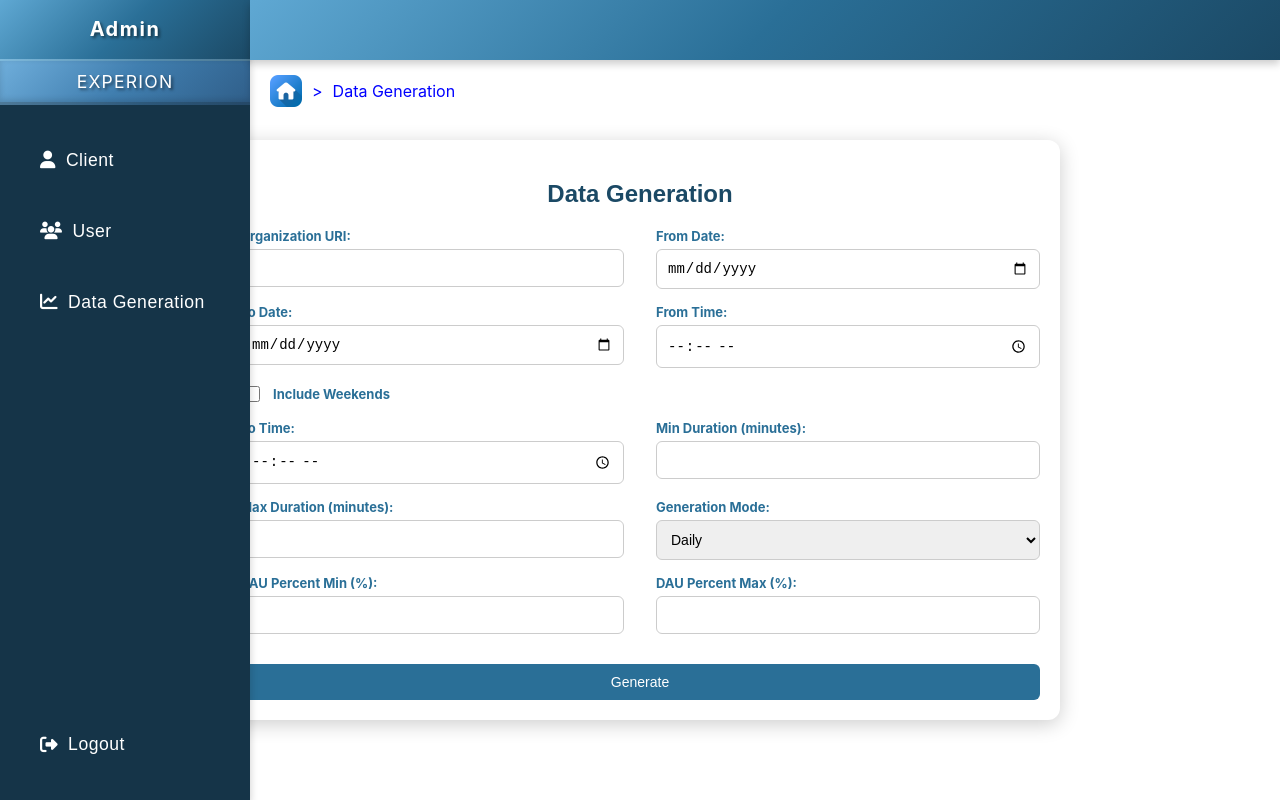
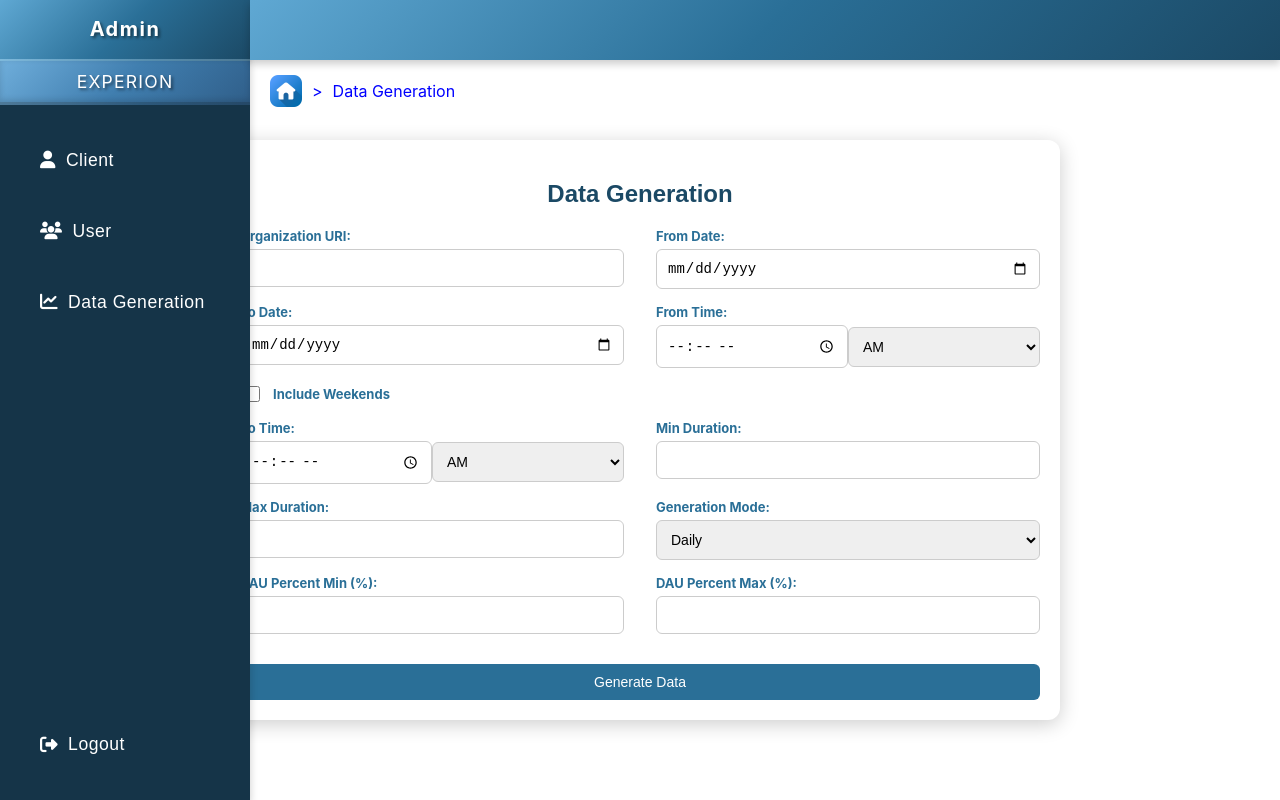
Before and after one commit to amalapeterexperionmea/datagen, a React (Create React App) app: page /data-generation in a window 1280 px wide. Built offline with nearby package versions, Linux system fonts and the light colour scheme.

Commit message:
time comit

```diff
--- a/src/Components/Data_generation/Data_generationForm.js
+++ b/src/Components/Data_generation/Data_generationForm.js
@@ -61,6 +61,12 @@ const Input = styled.input`
   }
 `;
 
+const TimeContainer = styled.div`
+  display: flex;
+  justify-content: space-between;
+  align-items: center;
+`;
+
 const CheckboxWrapper = styled.div`
   display: flex;
   align-items: center;
@@ -119,12 +125,14 @@ const DataGenerationForm = () => {
     todate: "",
     includeweekends: false,
     fromtime: "",
+    fromtimePeriod: "AM", // Initial state for from time period
     totime: "",
-    duration: { min: "", max: "" }, // Changed to empty strings
+    totimePeriod: "AM", // Initial state for to time period
+    duration: { min: "", max: "" },
     generationmode: "daily",
     modeattributes: {
-      daily: { daupercent: { min: "", max: "" } }, // Changed to empty strings
-      bulk: { batchsize: "", noofrecords: "" }, // Changed to empty strings
+      daily: { daupercent: { min: "", max: "" } },
+      bulk: { batchsize: "", noofrecords: "" },
     },
   });
 
@@ -133,7 +141,13 @@ const DataGenerationForm = () => {
 
   const handleChange = (e) => {
     const { name, value, type, checked } = e.target;
-    if (name.startsWith("duration")) {
+
+    if (name === "fromtimePeriod" || name === "totimePeriod") {
+      setFormData({
+        ...formData,
+        [name]: value,
+      });
+    } else if (name.startsWith("duration")) {
       const key = name.split(".")[1];
       setFormData({
         ...formData,
@@ -167,6 +181,17 @@ const DataGenerationForm = () => {
     setLoading(true);
     setError(""); // Reset error message
 
+    // Format the fromtime and totime with AM/PM
+    const formattedFromTime = `${formData.fromtime} ${formData.fromtimePeriod}`;
+    const formattedToTime = `${formData.totime} ${formData.totimePeriod}`;
+
+    // Prepare the data for submission
+    const dataToSubmit = {
+      ...formData,
+      fromtime: formattedFromTime,
+      totime: formattedToTime,
+    };
+
     const requiredFields = [
       "organizationuri",
       "fromdate",
@@ -180,8 +205,8 @@ const DataGenerationForm = () => {
 
     const allFieldsFilled = requiredFields.every((field) => {
       const value = field.includes(".")
-        ? field.split(".").reduce((acc, key) => acc[key], formData)
-        : formData[field];
+        ? field.split(".").reduce((acc, key) => acc[key], dataToSubmit)
+        : dataToSubmit[field];
       return value && value.toString().trim() !== "";
     });
 
@@ -192,7 +217,7 @@ const DataGenerationForm = () => {
     }
 
     try {
-      await axios.post("http://localhost:5000/api/generate", formData);
+      await axios.post("http://localhost:5000/api/generate", dataToSubmit);
       setLoading(false);
       alert("Data generation completed!");
       // Optionally reset the form after successful submission
@@ -202,7 +227,9 @@ const DataGenerationForm = () => {
         todate: "",
         includeweekends: false,
         fromtime: "",
+        fromtimePeriod: "AM",
         totime: "",
+        totimePeriod: "AM",
         duration: { min: "", max: "" },
         generationmode: "daily",
         modeattributes: {
@@ -263,6 +290,7 @@ const DataGenerationForm = () => {
 
             <FormField>
               <Label htmlFor="fromtime">From Time:</Label>
+              <TimeContainer>
                 <Input
                   type="time"
                   name="fromtime"
@@ -270,6 +298,11 @@ const DataGenerationForm = () => {
                   onChange={handleChange}
                   required
                 />
+                <Select name="fromtimePeriod" value={formData.fromtimePeriod} onChange={handleChange}>
+                  <option value="AM">AM</option>
+                  <option value="PM">PM</option>
+                </Select>
+              </TimeContainer>
             </FormField>
           </FormRow>
 
@@ -290,6 +323,7 @@ const DataGenerationForm = () => {
           <FormRow>
             <FormField>
               <Label htmlFor="totime">To Time:</Label>
+              <TimeContainer>
                 <Input
                   type="time"
                   name="totime"
@@ -297,16 +331,20 @@ const DataGenerationForm = () => {
                   onChange={handleChange}
                   required
                 />
+                <Select name="totimePeriod" value={formData.totimePeriod} onChange={handleChange}>
+                  <option value="AM">AM</option>
+                  <option value="PM">PM</option>
+                </Select>
+              </TimeContainer>
             </FormField>
 
             <FormField>
-              <Label htmlFor="duration.min">Min Duration (minutes):</Label>
+              <Label htmlFor="duration.min">Min Duration:</Label>
               <Input
                 type="number"
                 name="duration.min"
                 value={formData.duration.min}
                 onChange={handleChange}
-                min="1"
                 required
               />
             </FormField>
@@ -315,13 +353,12 @@ const DataGenerationForm = () => {
           {/* Row 4 */}
           <FormRow>
             <FormField>
-              <Label htmlFor="duration.max">Max Duration (minutes):</Label>
+              <Label htmlFor="duration.max">Max Duration:</Label>
               <Input
                 type="number"
                 name="duration.max"
                 value={formData.duration.max}
                 onChange={handleChange}
-                min="1"
                 required
               />
             </FormField>
@@ -332,7 +369,6 @@ const DataGenerationForm = () => {
                 name="generationmode"
                 value={formData.generationmode}
                 onChange={handleChange}
-                required
               >
                 <option value="daily">Daily</option>
                 <option value="bulk">Bulk</option>
@@ -406,14 +442,10 @@ const DataGenerationForm = () => {
           )}
 
           <Button type="submit" disabled={loading}>
-            {loading ? "Generating..." : "Generate"}
+            {loading ? "Loading..." : "Generate Data"}
           </Button>
 
-          {error && <div style={{ color: "red", textAlign: "center" }}>{error}</div>}
-
-          {loading && (
-            <div style={{ textAlign: "center", color: "#1B4965" }}>Generating...</div>
-          )}
+          {error && <p style={{ color: "red" }}>{error}</p>}
         </form>
       </FormWrapper>
     </Container>
```
Lines whose indentation alone changed are shown as unchanged.
